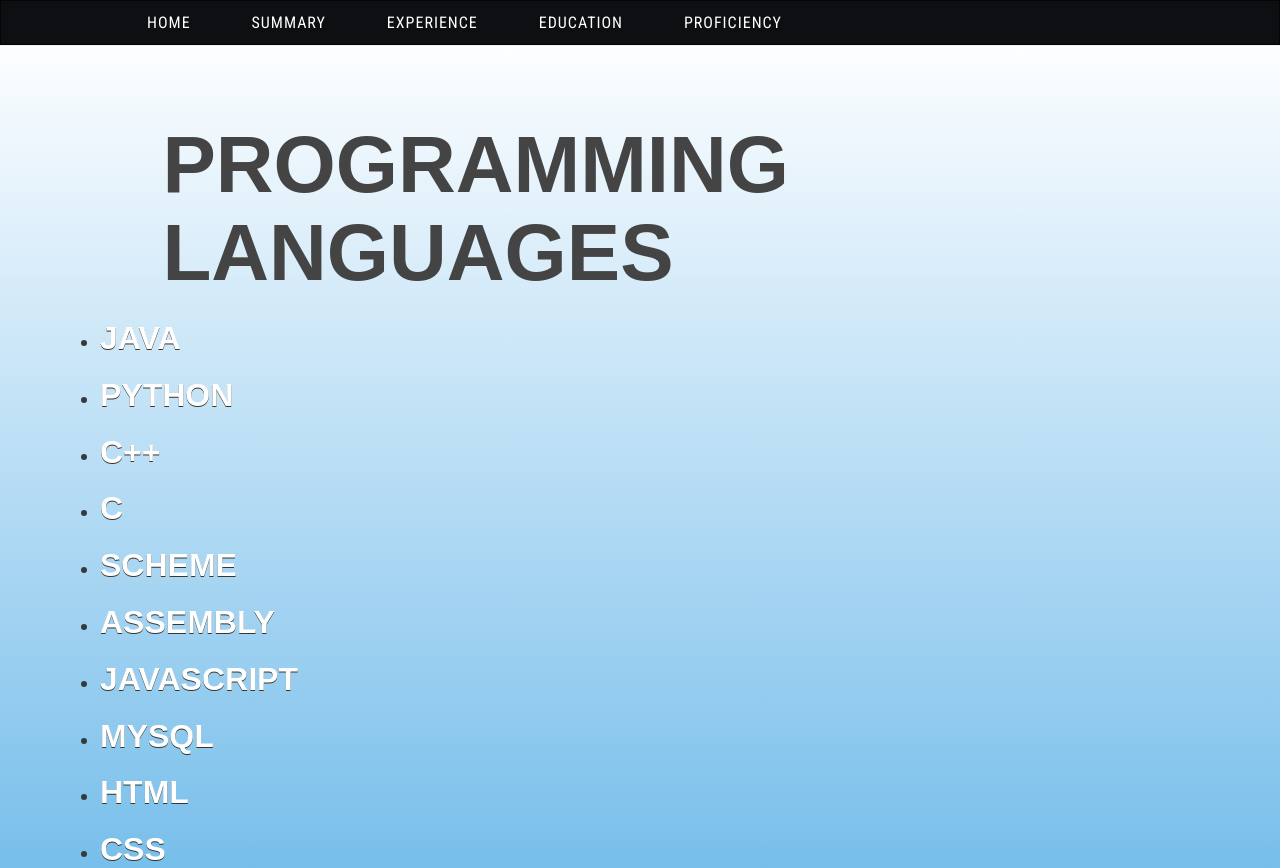
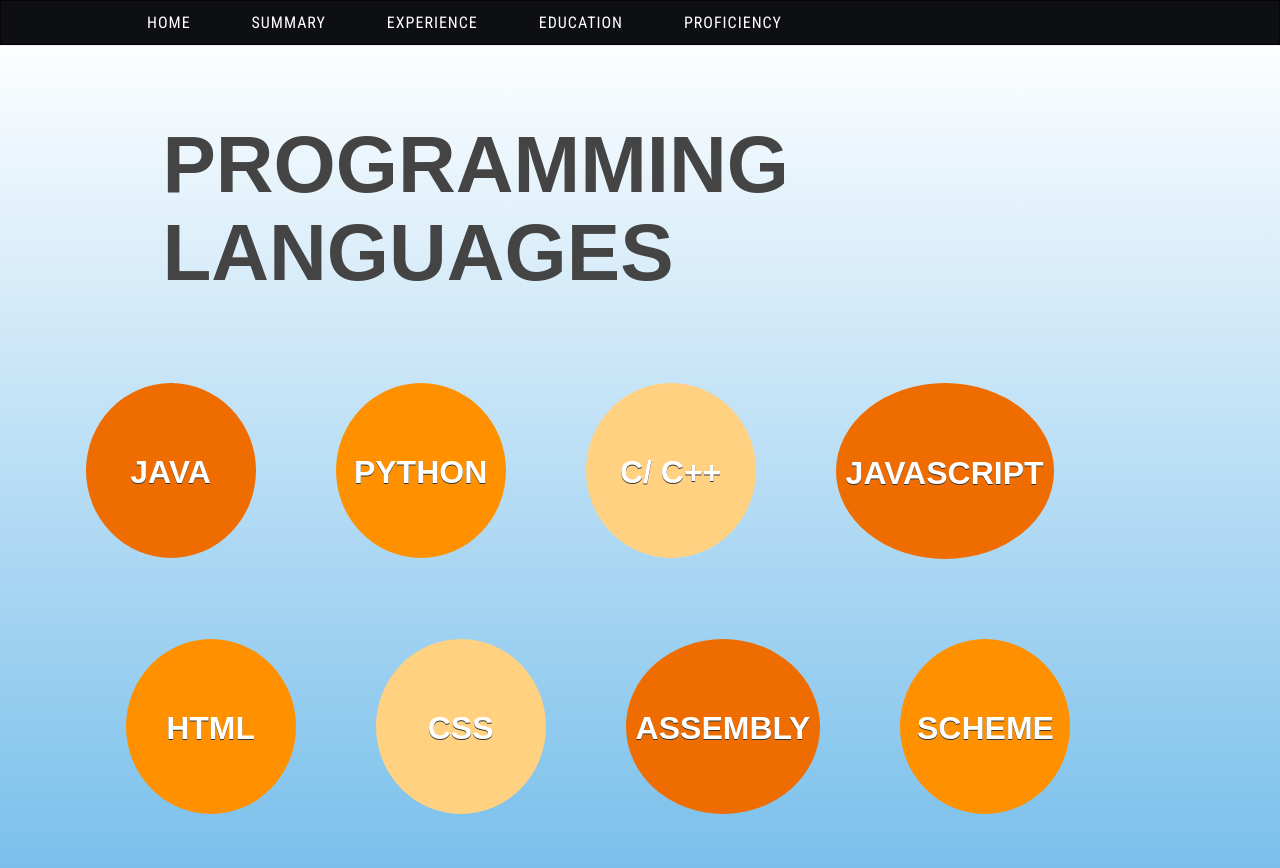
Before and after one commit to edenkes/ProjectCss3, a plain HTML site: page 0 - eden web/proficiency.html in a window 1280 px wide. Shown: the top 868 px of the page. Drawn offline with Linux system fonts and the light colour scheme; a web font is replaced by a local one.

Commit message:
Style proficiency

```diff
--- a/0 - eden web/proficiency.html
+++ b/0 - eden web/proficiency.html
@@ -42,54 +42,44 @@
 
         <section class="more-info">
             <ul>
-                <li>
-                    <h4 class="bottom">
+                <li class="tooltip very" title="Very Good">
+                    <h4 class="bottom ">
                         Java
                     </h4>
                 </li>
-                <li>
+                <li class=" tooltip very"  title="Very Good">
                     <h4 class="bottom">
-                    Python
+                        Python
                     </h4>
                 </li>
-                <li>
+                <li class=" tooltip very"  title="Very Good">
                     <h4 class="bottom">
-                        C++
+                        C/ C++
                     </h4>
                 </li>
-                <li>
+                <li class="tooltip"  title="Good">
                     <h4 class="bottom">
-                        C
+                        JavaScript
                     </h4>
                 </li>
-                <li>
+                <li class="tooltip"  title="Good">
                     <h4 class="bottom">
-                        Scheme
+                        HTML
                     </h4>
                 </li>
-                <li>
+                <li class="tooltip"  title="Good">
+                    <h4 class="bottom">
+                        CSS
+                    </h4>
+                </li>
+                <li class="tooltip"  title="Good">
                     <h4 class="bottom">
                         Assembly
                     </h4>
                 </li>
-                <li>
+                <li class="tooltip basic"  title="Basic">
                     <h4 class="bottom">
-                        JavaScript
-                    </h4>
-                </li>
-                <li>
-                    <h4 class="bottom">
-                        MySQL
-                    </h4>
-                </li>
-                <li>
-                    <h4 class="bottom">
-                        HTML
-                    </h4>
-                </li>
-                <li>
-                    <h4 class="bottom">
-                        CSS
+                        Scheme
                     </h4>
                 </li>
             </ul>
@@ -112,7 +102,7 @@
                 Team work through GitHub in complex projects. my profile is
 
             </p>
-             </section>
+        </section>
     </section>
 
     <div class="separator"></div>
@@ -127,12 +117,12 @@
 
         <section class="more-info">
             <ul>
-                <li>
+                <li  class="tooltip"  title="Native">
                     <h4 class="bottom">
                         Hebrew
                     </h4>
                 </li>
-                <li>
+                <li class="tooltip"  title="Fluent">
                     <h4 class="bottom">
                         English
                     </h4>
@@ -145,7 +135,7 @@
 <section class="footer">
     <h4 class="proficiency blue">
         Please contact my through</h4>
-    <ul class="panel-contact">
+    <ul class="ul-footer">
         <li class="address">
             <img class="footer-img" src="img/home-circle.svg" height="50px" width="50px">
             <h5>
--- a/0 - eden web/style.css
+++ b/0 - eden web/style.css
@@ -224,21 +224,21 @@ h1:hover {
     display: inline-block;
 }
 
-.panel-contact {
+.ul-footer {
     text-align: center;
 }
 
-ul.panel-contact li {
+ul.ul-footer li {
     min-width: 300px;
     font-size: 1.4rem;
     color: #aaaaaa;
 }
 
-.panel-contact img {
+.ul-footer img {
     float: left;
     filter: invert(0.8);
 }
-.panel-contact h5 {
+.ul-footer h5 {
     float: left;
     margin: 12px 0 0 3%;
     font-size: 20px;
@@ -436,6 +436,111 @@ h4.proficiency.blue  {
     color: #6cb9e9;
 }
 
+.proficiency ul {
+    list-style: none;
+    /*text-align: center;*/
+    /*align-items: center;*/
+    /*flex-direction: row;*/
+    overflow: hidden;
+    /*margin: 0;*/
+    padding: 2%;
+}
+
+.proficiency li {
+    position: relative;
+    width: fit-content;
+    min-width: 150px;
+    padding: 70px 10px;
+    border-radius: 100%;
+    background: black;
+    text-align: center;
+    float: left;
+    margin: 40px;
+
+
+}
+
+.proficiency li:first-child {
+    margin-left: 0;
+}
+
+.proficiency li:nth-child(3n) {
+    background-color: #FFD180;
+}
+
+.proficiency li:nth-child(3n+1) {
+    background-color: #EF6C00;
+}
+
+.proficiency li:nth-child(3n+2) {
+    background-color: #FF9100;
+}
+
+.tooltip:before {
+    position: absolute;
+    z-index: 100;
+    display: none;
+    width: fit-content;
+    max-width: 200px;
+    padding: 10px;
+    font-size: 0.8em;
+    line-height: 1.4;
+    border-radius: 5px;
+    /*background-color: rgba(0, 0, 0, 0.8);*/
+    color: white;
+    content: attr(title);
+    transition: all ease-in 10s;
+}
+.tooltip:after {
+    position: absolute;
+    z-index: 1;
+    display: none;
+    width: 0;
+    height: 0;
+    border: 5px solid transparent;
+    content: "";
+}
+
+.proficiency li:hover{
+    background-color: #E65100;
+}
+
+.tooltip:hover:before,
+.tooltip:hover:after {
+    display: inline-block;
+}
+
+
+.tooltip:before {
+    top: calc(100% + 5px);
+    left: 50%;
+    transform: translateX(-50%);
+    background-color: #C5E1A5;
+}
+.tooltip.very:before {
+    left: 60%;
+    background-color: #9CCC65;
+}
+.tooltip.basic:before {
+    background-color: #DCEDC8;
+}
+.tooltip:after {
+    top: 100%;
+    left: 50%;
+    transform: translateX(-50%);
+    border-top-width: 0;
+    border-bottom-color: #C5E1A5;
+}
+.tooltip.very:after {
+    border-bottom-color: #9CCC65;
+}
+.tooltip.basic:after {
+    border-bottom-color: #DCEDC8;
+}
+
+
+
+
 
 
 
@@ -567,8 +672,16 @@ input[type="checkbox"]:checked ~ .more-info {
         width: 90%;
     }
 
-    ul.panel-contact li {
+    ul.ul-footer li {
         min-width: 100%;
+    }
+
+    .proficiency .bottom {
+        font-size: 1.4rem;
+    }
+    .proficiency li {
+        min-width: 100px;
+        padding: 45px 5px;
     }
 }
 
@@ -587,4 +700,16 @@ input[type="checkbox"]:checked ~ .more-info {
     .header header {
         height: 160px;
     }
+
+    .proficiency .bottom {
+        font-size: 0.8rem;
+    }
+    .proficiency li {
+        min-width: 70px;
+        padding: 30px 2px;
+        margin: 5%;
+    }
+    .proficiency .tooltip:before {
+        font-size: 0.5rem;
+    }
 }
```
Also changed, not shown: 0 - eden web/education.html (+1 -1 lines), 0 - eden web/experience.html (+1 -1 lines), 0 - eden web/index.html (+1 -1 lines).
